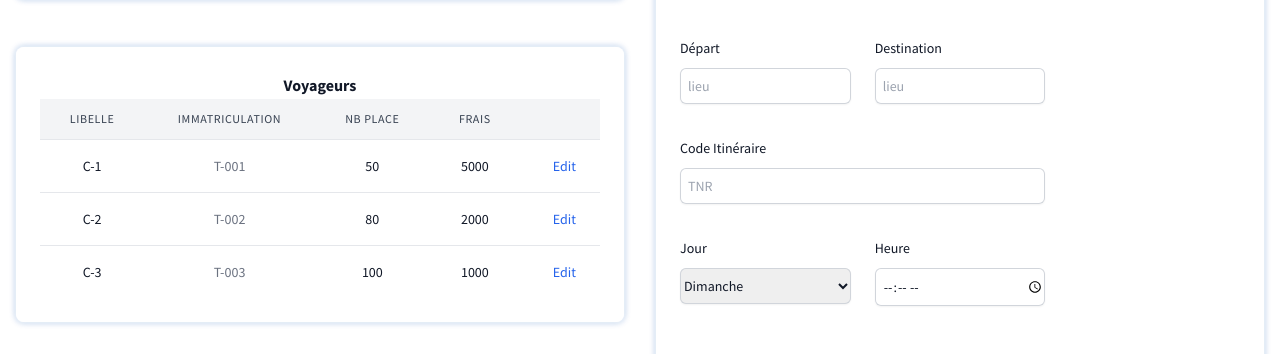
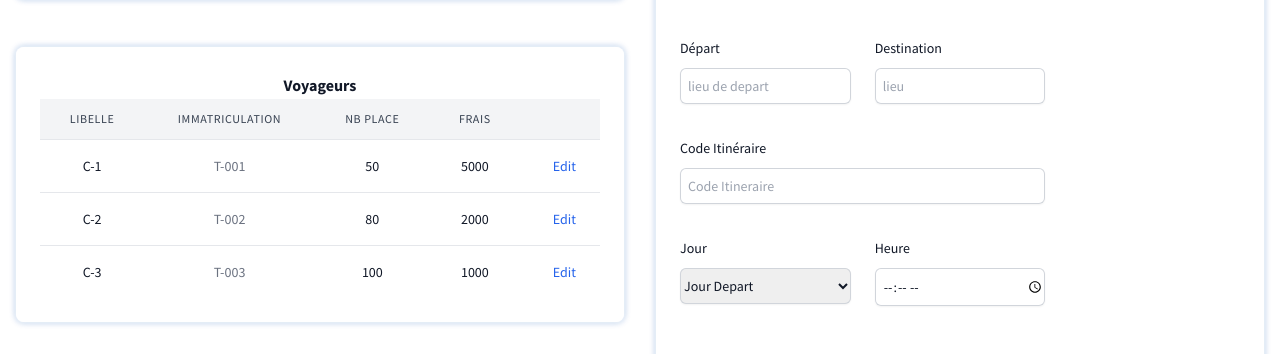
Before and after one commit to jeremiah002/Rail_mada, a React (Vite) app in the folder client/: page /admin in a window 1280 px wide. Shown: the part 1066-1420 px from the top of the page. Built offline with nearby package versions, Linux system fonts and the light colour scheme.

Commit message:
itineraire admin

```diff
--- a/client/src/components/Admin.jsx
+++ b/client/src/components/Admin.jsx
@@ -1,8 +1,36 @@
-import React from "react";
+import React, { useState } from "react";
 import "../App.css";
 import logo from "../assets/logo.png";
+import { createItineraire } from "../services/admin/itineraireApi";
 
 function Admin() {
+
+  // Itineraire controller
+
+  const [formDataItineraire, setFormDataItineraire] = useState({
+    lieuDepart: '',
+    lieuArrivee: '',
+    jourDepart: '',
+    heureDepart: '',
+    codeItineraire: '',
+  });
+
+  const handleChangeItineraire = (e) => {
+    setFormDataItineraire({ ...formDataItineraire, [e.target.name]: e.target.value });
+  };
+
+  const itineraireSubmit = async (e) => {
+    e.preventDefault();
+    try {
+      await createItineraire(formDataItineraire);
+      console.log('Réservation envoyée avec succès');
+    } catch (error) {
+      console.error(error);
+    }
+  };
+
+  // Train
+
   return (
     <div>
       <nav id="header" className="fixed w-full z-30 top-0 text-white gradient">
@@ -480,7 +508,6 @@ function Admin() {
           </div>
           <div className="w-full md:w-1/2 px-4 mb-4">
             <div className="neon bg-white p-6 rounded-lg shadow-lg">
-              <form>
                 <div className="space-y-12">
                   <form>
                     <div className="border-b border-gray-900/10 pb-12">
@@ -556,7 +583,7 @@ function Admin() {
                       <div className="mt-10 grid grid-cols-1 gap-x-6 gap-y-8 sm:grid-cols-6">
                         <div className="sm:col-span-4">
                           <label
-                            for="classe"
+                            htmlFor="classe"
                             className="block text-sm font-medium leading-6 text-gray-900"
                           >
                             Libelle classe
@@ -567,7 +594,7 @@ function Admin() {
                                 type="text"
                                 name="classe"
                                 id="classe"
-                                autocomplete="classe"
+                                autoComplete="classe"
                                 className="block flex-1 border-0 bg-transparent py-1.5 pl-2 text-gray-900 placeholder:text-gray-400 focus:ring-0 sm:text-sm sm:leading-6"
                                 placeholder="C-1"
                               />
@@ -577,7 +604,7 @@ function Admin() {
 
                         <div className="sm:col-span-4">
                           <label
-                            for="immatriculation"
+                            htmlFor="immatriculation"
                             className="block text-sm font-medium leading-6 text-gray-900"
                           >
                             Immatriculation
@@ -588,7 +615,7 @@ function Admin() {
                                 type="text"
                                 name="immatriculation"
                                 id="immatriculation"
-                                autocomplete="immatriculation"
+                                autoComplete="immatriculation"
                                 className="block flex-1 border-0 bg-transparent py-1.5 pl-2 text-gray-900 placeholder:text-gray-400 focus:ring-0 sm:text-sm sm:leading-6"
                                 placeholder="T-001"
                               />
@@ -598,7 +625,7 @@ function Admin() {
 
                         <div className="sm:col-span-2 sm:col-start-1">
                           <label
-                            for="nbPlace"
+                            htmlFor="nbPlace"
                             className="block text-sm font-medium leading-6 text-gray-900"
                           >
                             Nombre Place
@@ -608,7 +635,7 @@ function Admin() {
                               type="number"
                               name="nbPlace"
                               id="nbPlace"
-                              autocomplete="address-level2"
+                              autoComplete="address-level2"
                               className="block w-full rounded-md border-0 py-1.5 text-gray-900 shadow-sm ring-1 ring-inset ring-gray-300 pl-2 placeholder:text-gray-400 focus:ring-2 focus:ring-inset focus:ring-indigo-600 sm:text-sm sm:leading-6"
                             />
                           </div>
@@ -616,7 +643,7 @@ function Admin() {
 
                         <div className="sm:col-span-2">
                           <label
-                            for="frais"
+                            htmlFor="frais"
                             className="block text-sm font-medium leading-6 text-gray-900"
                           >
                             Frais
@@ -626,7 +653,7 @@ function Admin() {
                               type="number"
                               name="frais"
                               id="frais"
-                              autocomplete="address-level2"
+                              autoComplete="address-level2"
                               className="block w-full rounded-md border-0 py-1.5 text-gray-900 shadow-sm ring-1 ring-inset ring-gray-300 pl-2 placeholder:text-gray-400 focus:ring-2 focus:ring-inset focus:ring-indigo-600 sm:text-sm sm:leading-6"
                               placeholder="Ariary"
                             />
@@ -651,7 +678,7 @@ function Admin() {
                     </div>
                   </form>
 
-                  <form>
+                  <form onSubmit={itineraireSubmit}>
                     <div className="border-b border-gray-900/10 pb-12">
                       <h2 className="text-base font-semibold leading-7 text-gray-900">
                         Itinéraire
@@ -659,7 +686,7 @@ function Admin() {
                       <div className="mt-10 grid grid-cols-1 gap-x-6 gap-y-8 sm:grid-cols-6">
                         <div className="sm:col-span-2 sm:col-start-1">
                           <label
-                            for="depart"
+                            htmlFor="depart"
                             className="block text-sm font-medium leading-6 text-gray-900"
                           >
                             Départ
@@ -667,18 +694,19 @@ function Admin() {
                           <div className="mt-2">
                             <input
                               type="text"
-                              name="depart"
+                              name="lieuDepart"
                               id="depart"
-                              autocomplete="address-level2"
+                              autoComplete="address-level2"
                               className="block w-full rounded-md border-0 py-1.5 text-gray-900 shadow-sm ring-1 ring-inset ring-gray-300 pl-2 placeholder:text-gray-400 focus:ring-2 focus:ring-inset focus:ring-indigo-600 sm:text-sm sm:leading-6"
-                              placeholder="lieu"
+                              placeholder="lieu de depart"
+                              onChange={handleChangeItineraire}
                             />
                           </div>
                         </div>
 
                         <div className="sm:col-span-2">
                           <label
-                            for="destination"
+                            htmlFor="destination"
                             className="block text-sm font-medium leading-6 text-gray-900"
                           >
                             Destination
@@ -686,18 +714,19 @@ function Admin() {
                           <div className="mt-2">
                             <input
                               type="text"
-                              name="destination"
+                              name="lieuArrivee"
                               id="destination"
-                              autocomplete="address-level2"
+                              autoComplete="address-level2"
                               className="block w-full rounded-md border-0 py-1.5 text-gray-900 shadow-sm ring-1 ring-inset ring-gray-300 pl-2 placeholder:text-gray-400 focus:ring-2 focus:ring-inset focus:ring-indigo-600 sm:text-sm sm:leading-6"
                               placeholder="lieu"
+                              onChange={handleChangeItineraire}
                             />
                           </div>
                         </div>
 
                         <div className="sm:col-span-4">
                           <label
-                            for="itineraire"
+                            htmlFor="itineraire"
                             className="block text-sm font-medium leading-6 text-gray-900"
                           >
                             Code Itinéraire
@@ -706,11 +735,12 @@ function Admin() {
                             <div className="flex rounded-md shadow-sm ring-1 ring-inset ring-gray-300 focus-within:ring-2 focus-within:ring-inset focus-within:ring-indigo-600 sm:max-w-md">
                               <input
                                 type="text"
-                                name="itineraire"
+                                name="codeItineraire"
                                 id="itineraire"
-                                autocomplete="itineraire"
+                                autoComplete="itineraire"
                                 className="block flex-1 border-0 bg-transparent py-1.5 pl-2 text-gray-900 placeholder:text-gray-400 focus:ring-0 sm:text-sm sm:leading-6"
-                                placeholder="TNR"
+                                placeholder="Code Itineraire"
+                                onChange={handleChangeItineraire}
                               />
                             </div>
                           </div>
@@ -718,7 +748,7 @@ function Admin() {
                         <br />
                         <div className="sm:col-span-2">
                           <label
-                            for="jourDepart"
+                            htmlFor="jourDepart"
                             className="block text-sm font-medium leading-6 text-gray-900"
                           >
                             Jour
@@ -727,22 +757,24 @@ function Admin() {
                             <select
                               id="jourDepart"
                               name="jourDepart"
-                              autocomplete="jourDepart-name"
-                              className="block w-full rounded-md h-9 border-0 py-1.5 text-gray-900 shadow-sm ring-1 ring-inset ring-gray-300 focus:ring-2 focus:ring-inset focus:ring-indigo-600 sm:max-w-xs sm:text-sm sm:leading-6">
-                              <option>Dimanche</option>
-                              <option>Lundi</option>
-                              <option>Mardi</option>
-                              <option>Mercredi</option>
-                              <option>Jeudi</option>
-                              <option>Vendredi</option>
-                              <option>Samedi</option>
+                              autoComplete="jourDepart-name"
+                              className="block w-full rounded-md h-9 border-0 py-1.5 text-gray-900 shadow-sm ring-1 ring-inset ring-gray-300 focus:ring-2 focus:ring-inset focus:ring-indigo-600 sm:max-w-xs sm:text-sm sm:leading-6"
+                              onChange={handleChangeItineraire}>
+                              <option value="">Jour Depart</option>
+                              <option value="dimanche">Dimanche</option>
+                              <option value="lundi">Lundi</option>
+                              <option value="mardi">Mardi</option>
+                              <option value="mercredi">Mercredi</option>
+                              <option value="jeudi">Jeudi</option>
+                              <option value="vendredi">Vendredi</option>
+                              <option value="samedi">Samedi</option>
                             </select>
                           </div>
                         </div>
 
                         <div className="sm:col-span-2">
                           <label
-                            for="time"
+                            htmlFor="time"
                             className="block text-sm font-medium leading-6 text-gray-900"
                           >
                             Heure
@@ -751,9 +783,10 @@ function Admin() {
                             <div className="flex rounded-md shadow-sm ring-1 ring-inset ring-gray-300 focus-within:ring-2 focus-within:ring-inset focus-within:ring-indigo-600 sm:max-w-md">
                               <input
                                 type="time"
-                                name="time"
+                                name="heureDepart"
                                 id="time"
                                 className="block flex-1 border-0 bg-transparent py-1.5 pl-2 text-gray-900 sm:text-sm sm:leading-6"
+                                onChange={handleChangeItineraire}
                               />
                             </div>
                           </div>
@@ -777,7 +810,6 @@ function Admin() {
                     </div>
                   </form>
                 </div>
-              </form>
             </div>
           </div>
         </div>
```
